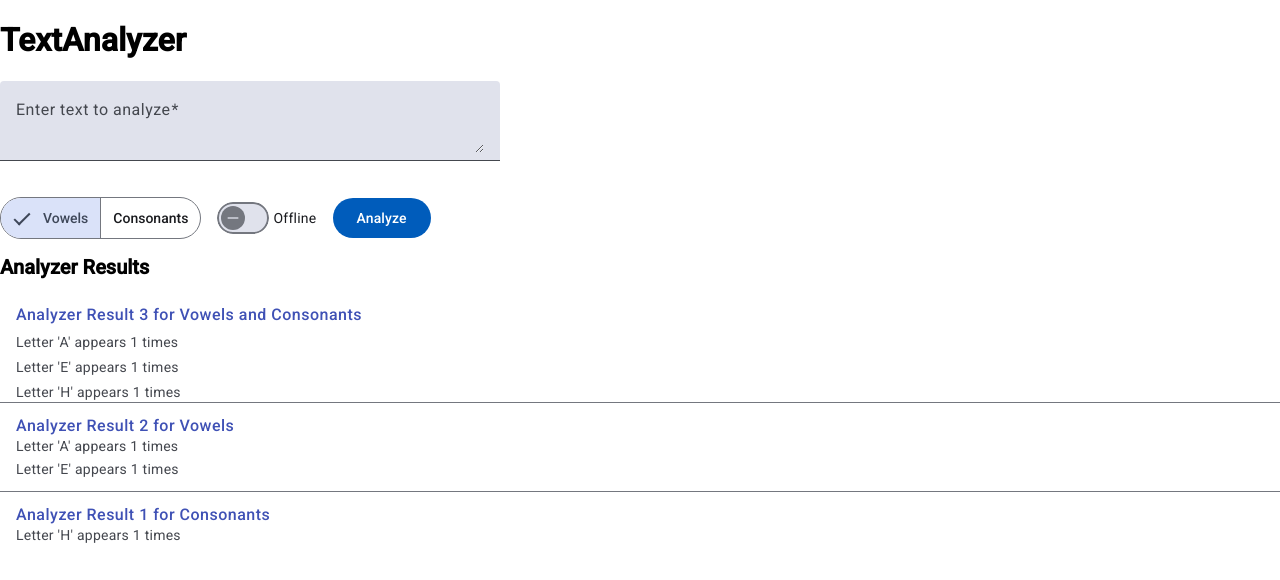
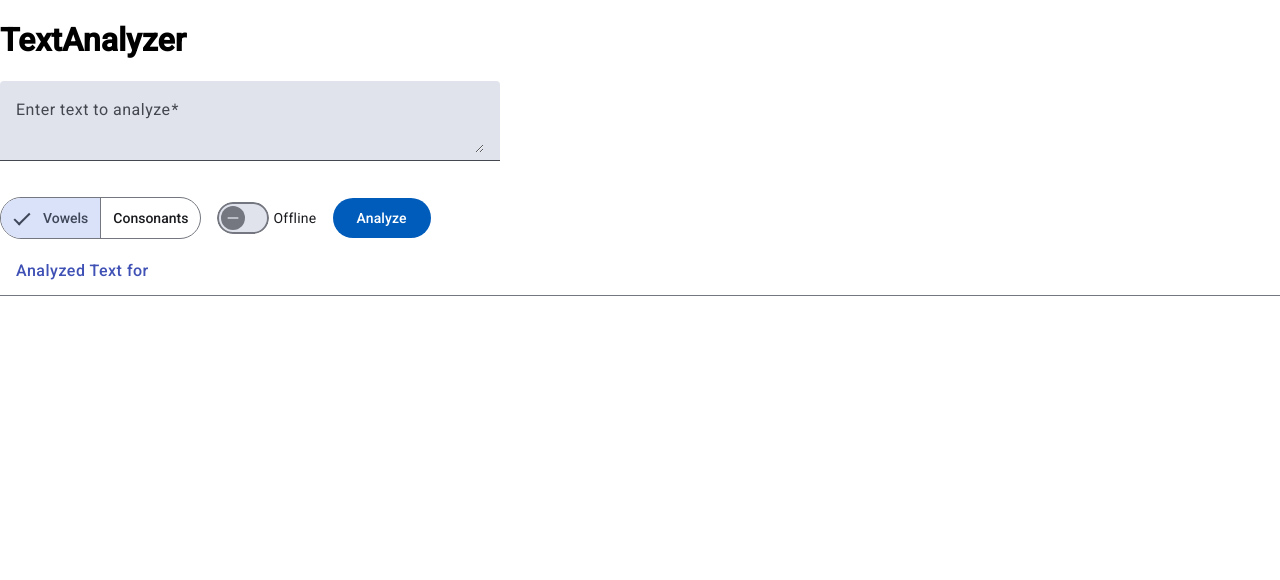
Before and after one commit to aylin-sarioglu/coding-task, an Angular app in the folder frontend/text-analyzer-app/: page / in a window 1280 px wide. Shown: the top 580 px of the page. Built offline with nearby package versions, Linux system fonts and the light colour scheme.

Commit message:
feat: add implementation for saving http response to use across modules, display results of analyzed text in AnalyzerResultComponent

```diff
--- a/frontend/text-analyzer-app/src/components/analyzer-result/analyzer-result.component.html
+++ b/frontend/text-analyzer-app/src/components/analyzer-result/analyzer-result.component.html
@@ -1,31 +1,16 @@
 <main class="main">
-  <h2 class="list-title">Analyzer Results</h2>
+  <h2 *ngIf="result" class="list-title">Analyzer Results</h2>
 
   <mat-list role="list" class="analyzer-result-list">
     <mat-list-item>
       <span matListItemTitle class="list-item-title"
-        >Analyzer Result 3 for Vowels and Consonants</span
+        >Analyzed Text {{ result?.inputText }} for
+        {{ result?.analyzerMode }}</span
       >
-      <span matListItemLine>Letter 'A' appears 1 times</span>
-      <span matListItemLine>Letter 'E' appears 1 times</span>
-      <span matListItemLine>Letter 'H' appears 1 times</span>
+      <span matListItemLine *ngFor="let entry of result?.report | keyvalue">
+        Letter {{ entry.key }} appears {{ entry.value }} times
+      </span>
     </mat-list-item>
     <mat-divider></mat-divider>
-
-    <mat-list-item>
-      <span matListItemTitle class="list-item-title"
-        >Analyzer Result 2 for Vowels</span
-      >
-      <span matListItemLine>Letter 'A' appears 1 times</span>
-      <span matListItemLine>Letter 'E' appears 1 times</span>
-    </mat-list-item>
-    <mat-divider></mat-divider>
-
-    <mat-list-item>
-      <span matListItemTitle class="list-item-title"
-        >Analyzer Result 1 for Consonants</span
-      >
-      <span matListItemLine>Letter 'H' appears 1 times</span>
-    </mat-list-item>
   </mat-list>
 </main>
--- a/frontend/text-analyzer-app/src/components/analyzer-result/analyzer-result.component.ts
+++ b/frontend/text-analyzer-app/src/components/analyzer-result/analyzer-result.component.ts
@@ -1,10 +1,26 @@
 import { Component } from '@angular/core';
 import { MatListModule } from '@angular/material/list';
+import {
+  AnalyzerMode,
+  TextAnalyzerResponse,
+} from '../../services/text-analyzer-interface';
+import { OnlineTextAnalyzer } from '../../services/online-text-analyzer';
+import { CommonModule } from '@angular/common';
 
 @Component({
   selector: 'app-analyzer-result',
-  imports: [MatListModule],
+  imports: [MatListModule, CommonModule],
   templateUrl: './analyzer-result.component.html',
   styleUrl: './analyzer-result.component.css',
 })
-export class AnalyzerResultComponent {}
+export class AnalyzerResultComponent {
+  result: TextAnalyzerResponse | null = null;
+
+  constructor(private readonly textAnalyzer: OnlineTextAnalyzer) {}
+
+  ngOnInit(): void {
+    this.textAnalyzer.result$.subscribe((response) => {
+      this.result = response;
+    });
+  }
+}
--- a/frontend/text-analyzer-app/src/components/user-input/user-input.component.ts
+++ b/frontend/text-analyzer-app/src/components/user-input/user-input.component.ts
@@ -10,6 +10,7 @@ import { MatFormFieldModule, MatLabel } from '@angular/material/form-field';
 import { MatInputModule } from '@angular/material/input';
 import { MatSlideToggleModule } from '@angular/material/slide-toggle';
 import {
+  AnalyzerMode,
   TextAnalyzer,
   TextAnalyzerRequest,
   TextAnalyzerResponse,
@@ -36,7 +37,6 @@ export class UserInputComponent {
   inputText: string = '';
   selectedValue: 'VOWELS' | 'CONSONANTS' = 'VOWELS';
   isOnline: boolean = false;
-  analysisResult: { [key: string]: number } = {};
 
   constructor(private readonly textAnalyzer: OnlineTextAnalyzer) {}
 
@@ -51,8 +51,6 @@ export class UserInputComponent {
   }
 
   onSubmit(): void {
-    console.log(this.inputText, this.isOnline, this.selectedValue);
-
     const request: TextAnalyzerRequest = {
       inputText: this.inputText,
       analyzerMode: this.selectedValue,
@@ -60,8 +58,7 @@ export class UserInputComponent {
 
     this.textAnalyzer.analyze(request).subscribe({
       next: (response: TextAnalyzerResponse) => {
-        this.analysisResult = response.report;
-        console.log(this.analysisResult);
+        console.log('Analyzed following request: ', request);
       },
       error: (err) => {
         console.error(
--- a/frontend/text-analyzer-app/src/services/online-text-analyzer.ts
+++ b/frontend/text-analyzer-app/src/services/online-text-analyzer.ts
@@ -4,7 +4,7 @@ import {
   TextAnalyzerRequest,
   TextAnalyzerResponse,
 } from './text-analyzer-interface';
-import { Observable } from 'rxjs';
+import { BehaviorSubject, Observable, tap } from 'rxjs';
 import { Injectable } from '@angular/core';
 import { environment } from '../environments/environments';
 
@@ -16,7 +16,14 @@ export class OnlineTextAnalyzer implements TextAnalyzer {
 
   constructor(private readonly http: HttpClient) {}
 
+  // allow  using response in multiple components
+  private resultSubject = new BehaviorSubject<TextAnalyzerResponse | null>(null);
+  result$ = this.resultSubject.asObservable();
+
+
   analyze(data: TextAnalyzerRequest): Observable<TextAnalyzerResponse> {
-    return this.http.post<TextAnalyzerResponse>(this.apiUrl, data);
+    return this.http.post<TextAnalyzerResponse>(this.apiUrl, data).pipe(
+       tap(result => this.resultSubject.next(result))
+    );
   }
 }
```
